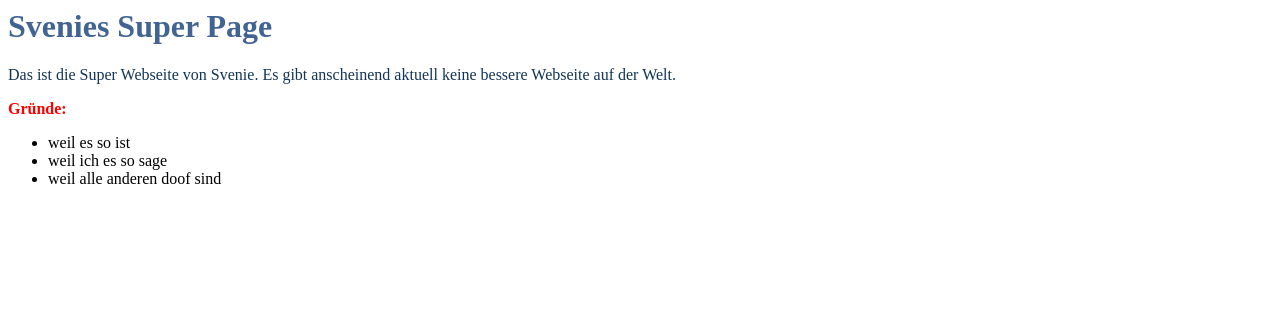
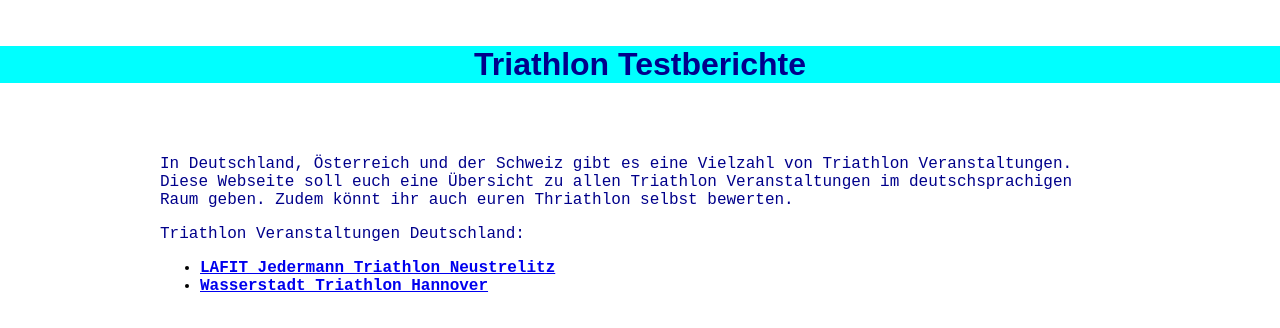
Before and after one commit to shersch79/shersch79.github.io, a plain HTML site: page index.html in a window 1280 px wide. Drawn offline with Linux system fonts and the light colour scheme.

Commit message:
adding html

```diff
--- a/index.html
+++ b/index.html
@@ -4,13 +4,16 @@
       <link rel="stylesheet" href="main.css">
     </head>
   <body>
-      <h1>Svenies Super Page</h1>
-<p>Das ist die Super Webseite von Svenie. Es gibt anscheinend aktuell keine bessere Webseite auf der Welt.</p>
-<p><span style="color: #ff0000;"><strong>Gr&uuml;nde:</strong></span></p>
+    <div id="headline">
+      <h1>Triathlon Testberichte</h1>
+    </div>
+    <div id="content">
+      <p>In Deutschland, &Ouml;sterreich und der Schweiz gibt es eine Vielzahl von Triathlon Veranstaltungen. Diese Webseite soll euch eine &Uuml;bersicht zu allen Triathlon Veranstaltungen im deutschsprachigen Raum geben. Zudem k&ouml;nnt ihr auch euren Thriathlon selbst bewerten.</p>
+      <p>Triathlon Veranstaltungen Deutschland:</p>
       <ul>
-<li>weil es so ist</li>
-<li>weil ich es so sage</li>
-<li>weil alle anderen doof sind</li>
+        <li><a href="https://http://jedermann-triathlon.de/"><span id="big_link">LAFIT Jedermann Triathlon Neustrelitz</a></li>
+        <li><a href="http://www.wasserstadt-triathlon.de/Wasserstadt"><span id="big_link">Wasserstadt Triathlon Hannover</a></li>
       </ul>
+    </div>
   </body>
 </html>
--- a/main.css
+++ b/main.css
@@ -1,4 +1,25 @@
+body{
+    margin: 0;
+    padding: 0;
+    font-family: "Courier New", Courier, monospace;
+}
 h1 {
-    color: #426493;
+    color: #00008B;
+    background-color: #00FFFF;
+    font-family: Arial, Helvetica, sans-serif;
 }
-p {color: #123456}
+p {
+  color: #00008B;
+}
+#headline {text-align: center;
+    padding-top: 25px;
+    padding-bottom: 25px;
+  }
+#content {width: 75%;
+    margin-top: 25px;
+    margin-left: auto;
+    margin-right: auto;
+  }
+#big_link {font-size: 100%;
+    font-weight: bold;
+  }
```
Lines whose indentation alone changed are shown as unchanged.
